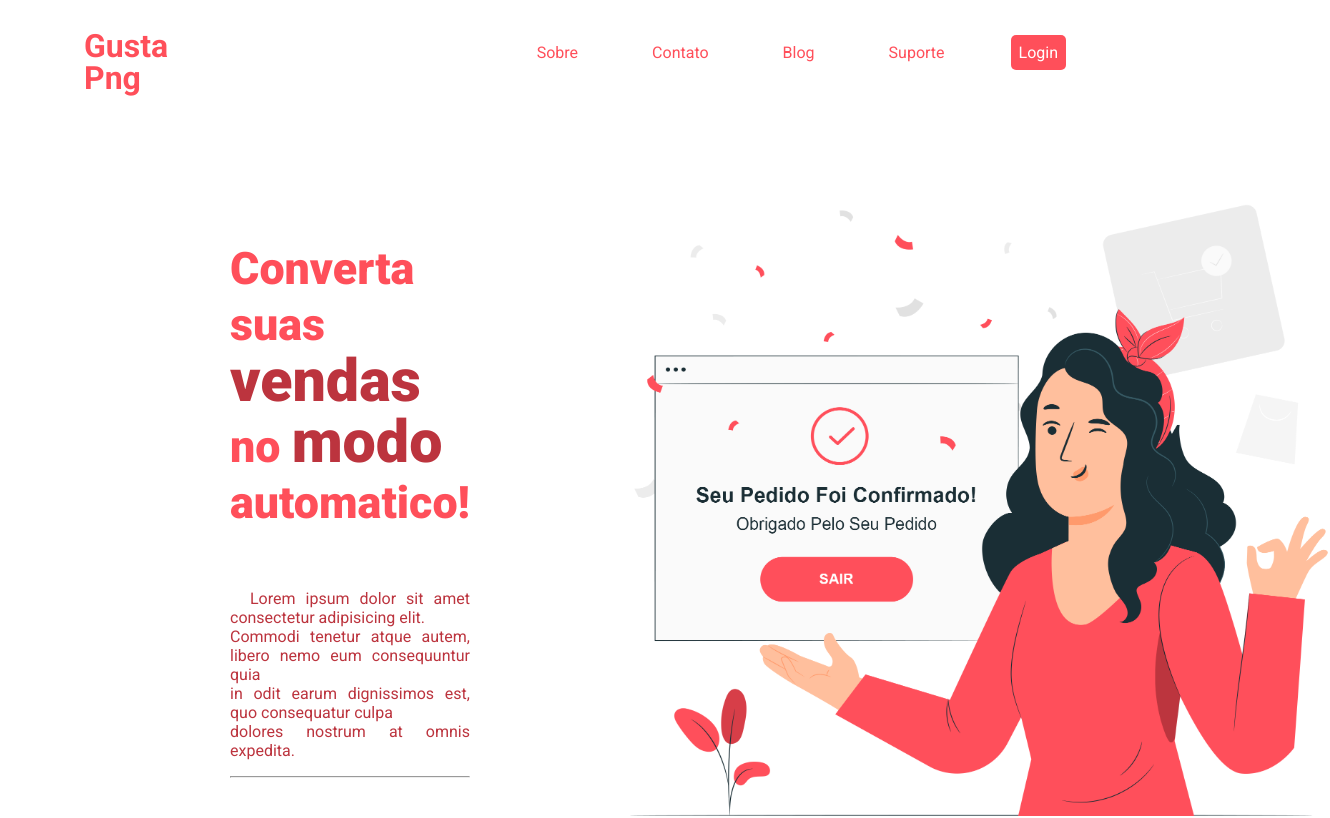
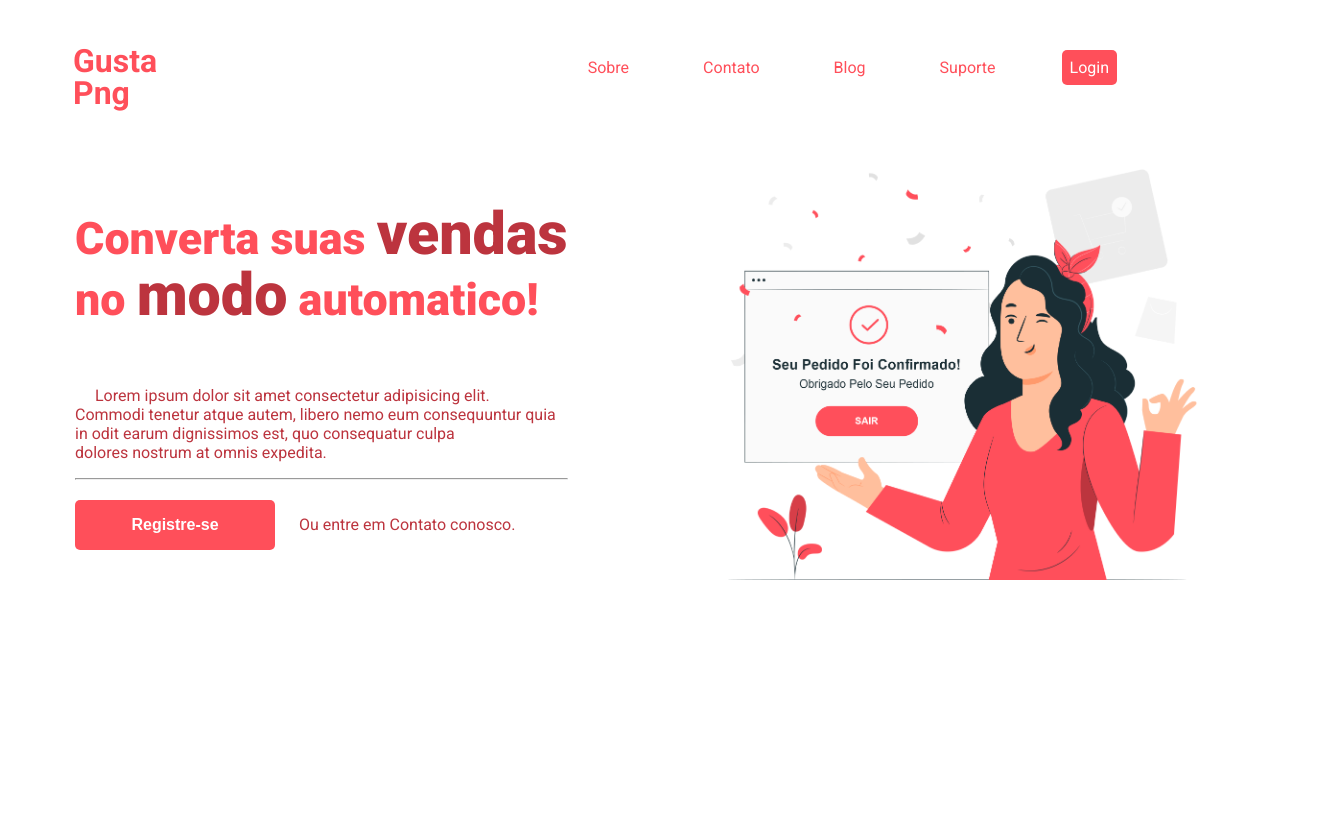
Before and after one commit to gustapng/Landing-Page-02-Estudos, a plain HTML site: page index.html in a window 1280 px wide. Shown: the top 818 px of the page, 1330 px wide, since content can reach past the window. Drawn offline with Linux system fonts and the light colour scheme.

Commit message:
update fix

```diff
--- a/estilos/style.css
+++ b/estilos/style.css
@@ -280,44 +280,6 @@ img{
     }
 }
 
-@media(max-width: 1920px){
-    body{
-        width: 1920px;
-        padding: 0px;
-    }
+@media(min-width: 1919px){
 
-    header{
-        width: 86%;
-
-    }
-
-    main{
-        margin-left: 230px;
-        margin-top: 100px
-    }
-
-    #logo{
-        flex-direction: column;
-        line-height: 10px;
-        color: #ff4f5a;
-        margin-left: 0px;
-    }
-
-    img{
-        width: 700px;
-        margin-left: 160px;
-    }
-
-    #registro{
-        margin-top: 250px;
-    }
-
-    #register-btn{
-        width: 230px;
-        height: 65px;
-    }
-
-    #login-btn{
-        padding: 1.5rem;
-    }
 }
```
